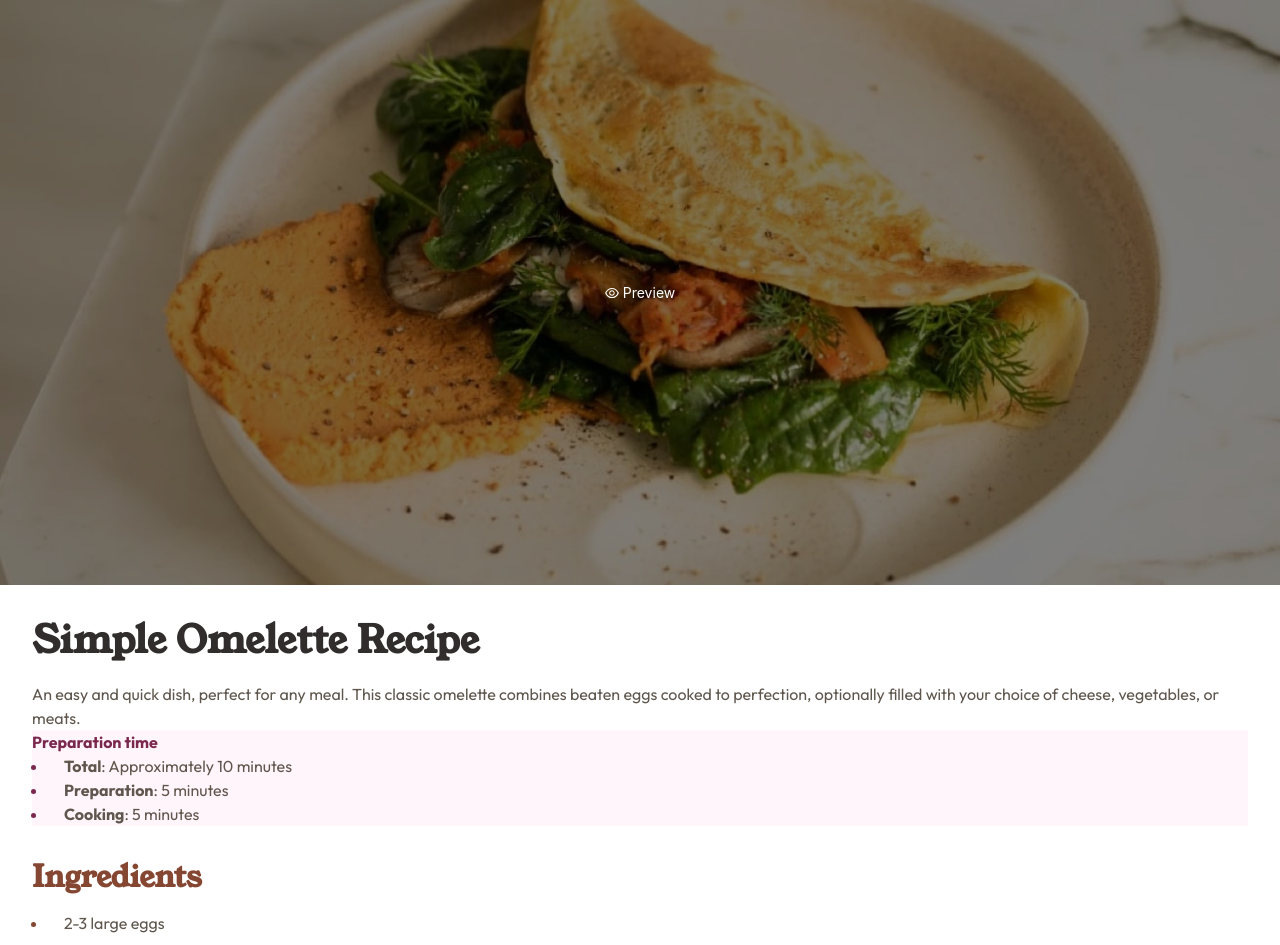
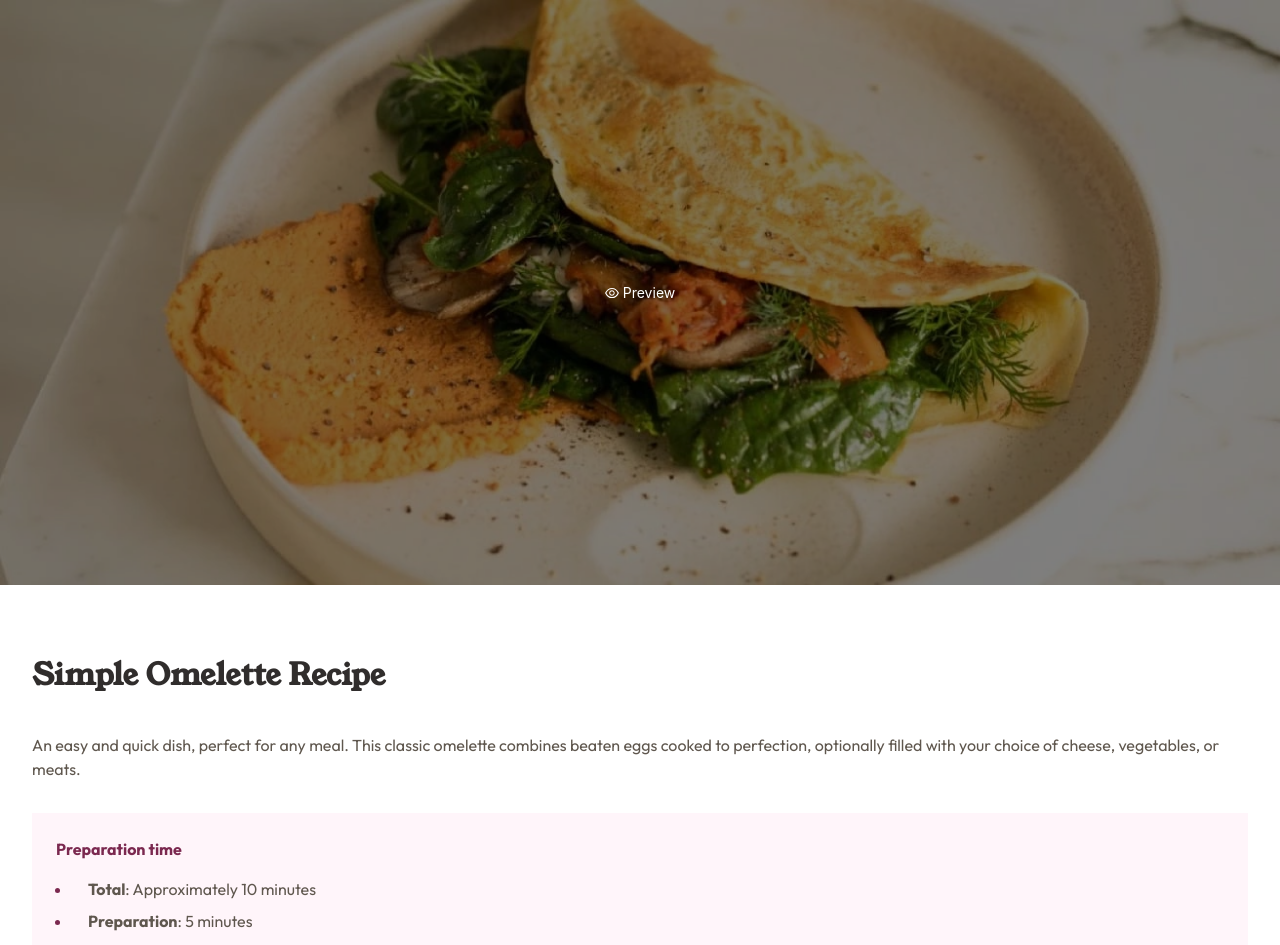
Before and after one commit to skyv26/Recipe-Page-Frontend-Only, a React (Vite) app: page / in a window 1280 px wide. Shown: the top 945 px of the page. Built offline with nearby package versions, Linux system fonts and the light colour scheme.

Commit message:
`update`: the component classes by adding the space according to design

```diff
--- a/src/components/recipe-detail/RecipeDetail.tsx
+++ b/src/components/recipe-detail/RecipeDetail.tsx
@@ -10,14 +10,16 @@ const RecipeDetail: React.FC<RecipeDetailProps> = ({
   preparationTime,
 }) => {
   return (
-    <div className="flex flex-col">
-      <Title level={1} className="font-young_serif !text-stone900">
-        {recipeName}
-      </Title>
-      <p className="font-outfit text-stone600">{recipeDescription}</p>
-      <div className="bg-rose50">
+    <div className="flex flex-col mt-3 gap-4 min-[375px]:mt-10 min-[375px]:gap-8">
+      <div className="flex flex-col gap-2 min-[375px]:gap-6">
+        <Title level={1} className="font-young_serif !text-stone900 !text-[30px]">
+          {recipeName}
+        </Title>
+        <p className="font-outfit text-stone600 text-base">{recipeDescription}</p>
+      </div>
+      <div className="bg-rose50 p-6 flex flex-col gap-4">
         <p className="font-outfit font-bold text-rose800">Preparation time</p>
-        <ul className="list-disc pl-4 font-outfit marker:text-rose800">
+        <ul className="flex flex-col gap-2 list-disc pl-4 font-outfit marker:text-rose800">
           {Object.entries(preparationTime).map(([key, value]) => (
             <li className="text-stone600 pl-4" key={key}>
               <b>{key.charAt(0).toUpperCase() + key.slice(1)}</b>: {value}
```
